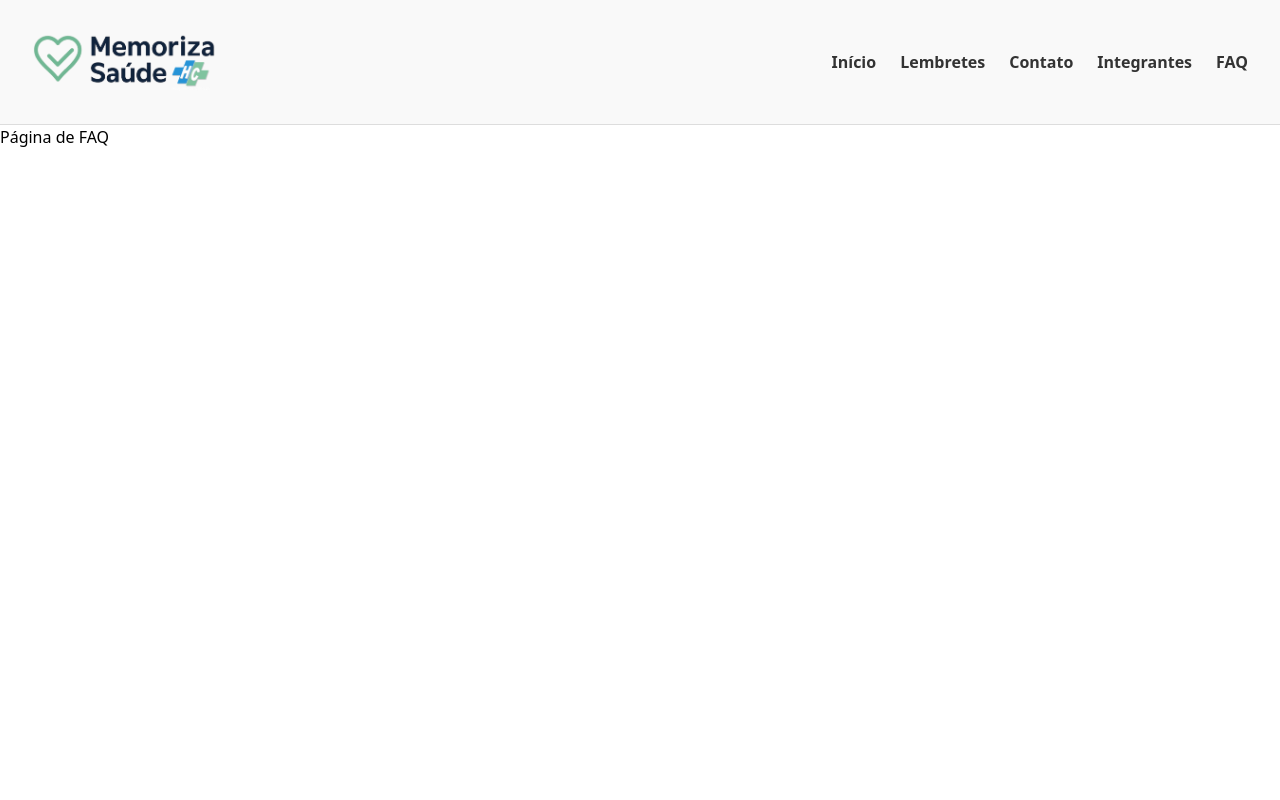
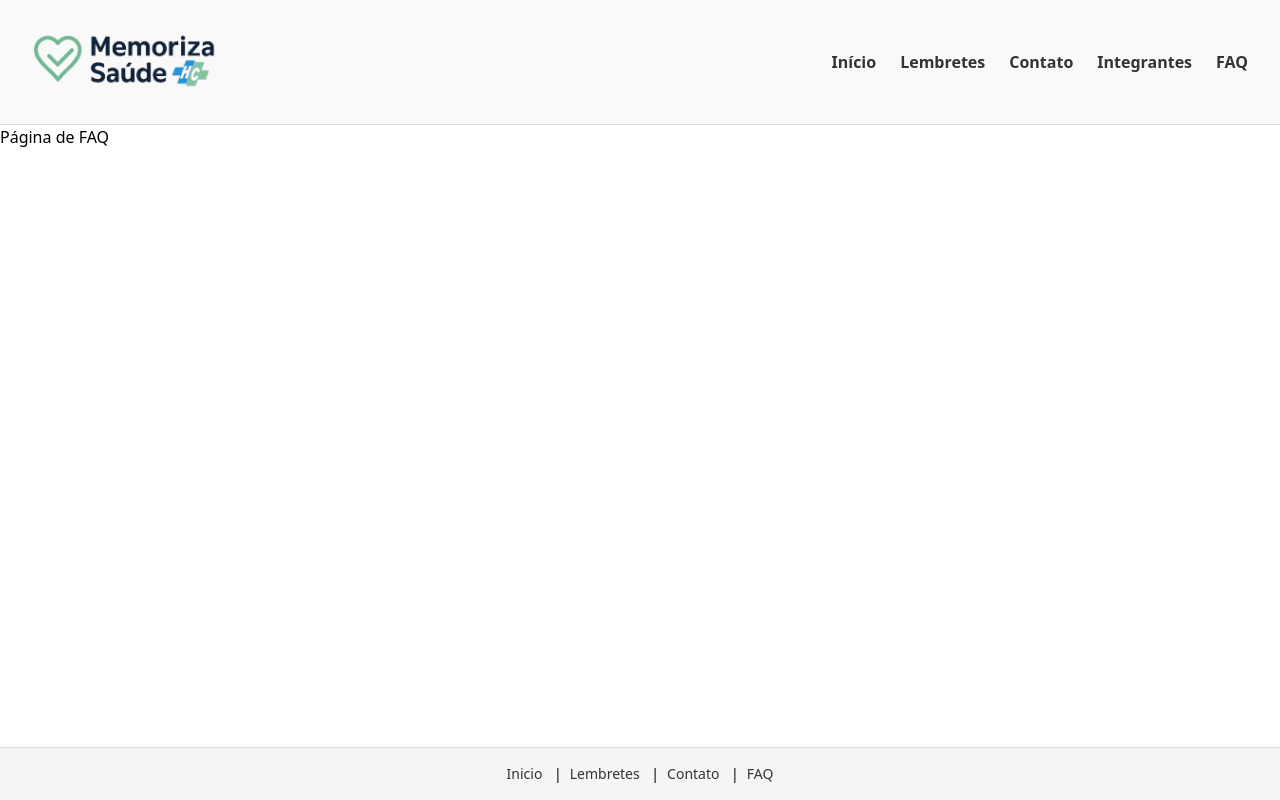
Before and after one commit to eduardomeloalbanese/MemorizaSaudeFront3, a React (Vite) app: page /faq in a window 1280 px wide. Built offline with nearby package versions, Linux system fonts and the light colour scheme.

Commit message:
feat: Implementação do Componente Footer completo

```diff
--- a/src/App.tsx
+++ b/src/App.tsx
@@ -1,5 +1,6 @@
 import { Routes, Route } from 'react-router-dom';
 import { Header } from './components/Header';
+import { Footer } from './components/Footer';
 
 const Home = () => <h2 className="text-yellow-500">Página Inicial</h2>;
 const Lembretes = () => <h2>Página de Lembretes</h2>;
@@ -10,7 +11,9 @@ const FAQ = () => <h2>Página de FAQ</h2>;
 function App() {
   return (
     <>
+    <div className='flex flex-col min-h-screen'>
       <Header />
+      <main className='flex-grow'>
       <Routes>
         <Route path="/" element={<Home />} />
         <Route path="/lembretes" element={<Lembretes />} />
@@ -19,6 +22,9 @@ function App() {
         <Route path="/integrantes" element={<Integrantes />} />
         <Route path="/faq" element={<FAQ />} />
       </Routes>
+      </main>
+      <Footer />
+      </div>
     </>
   );
 }
--- /dev/null
+++ b/src/components/Footer.tsx
@@ -0,0 +1,12 @@
+import { Link } from 'react-router-dom';
+
+export function Footer() {
+  return (
+    <footer className="bg-[#f5f5f5] p-4 text-center text-sm border-t border-[#ddd]">
+      <Link to="/" className="mx-2 text-[#333] no-underline">Inicio</Link> |
+      <Link to="/lembretes" className="mx-2 text-[#333] no-underline">Lembretes</Link> |
+      <Link to="/contato" className="mx-2 text-[#333] no-underline">Contato</Link> |
+      <Link to="/faq" className="mx-2 text-[#333] no-underline">FAQ</Link>
+    </footer>
+  );
+}
```
